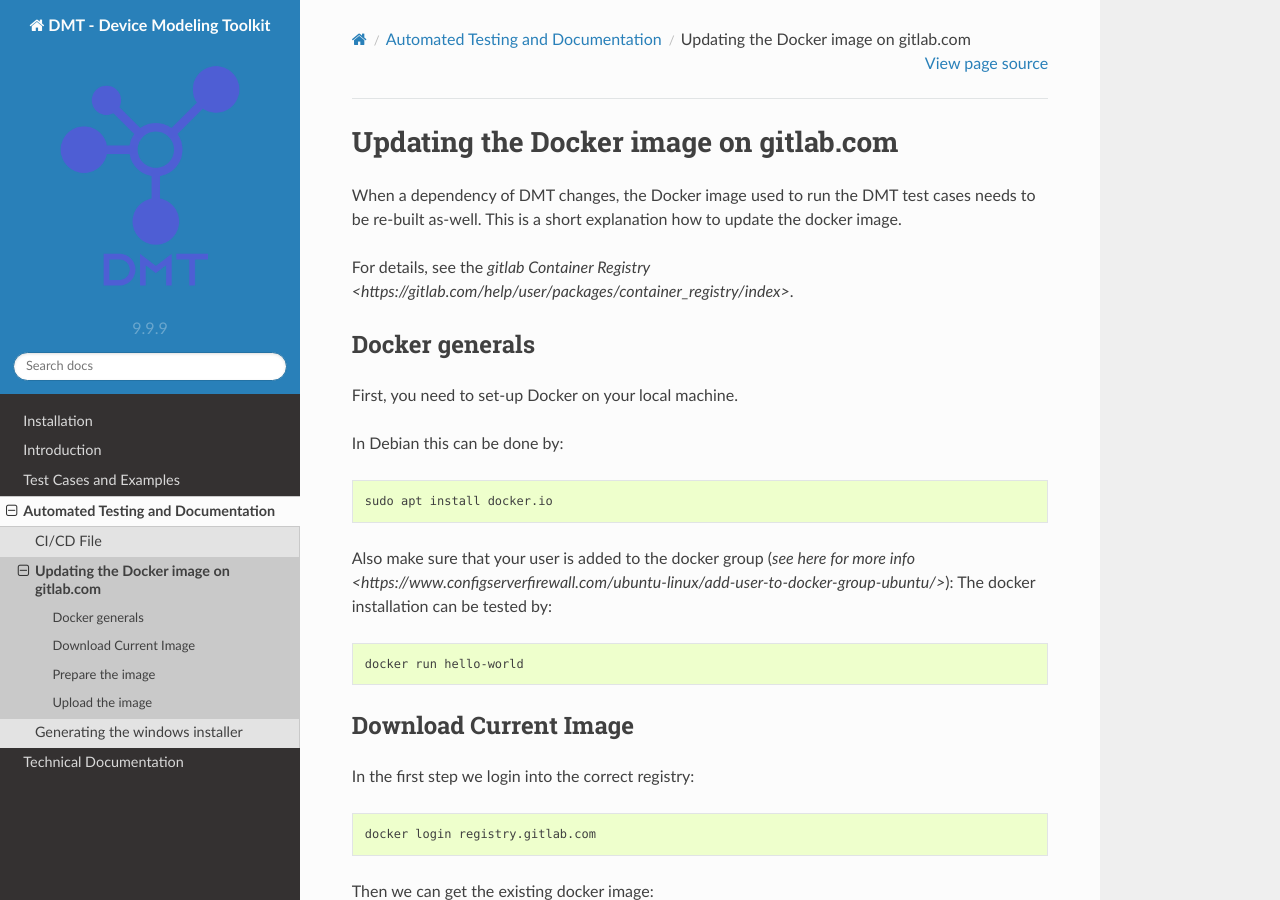
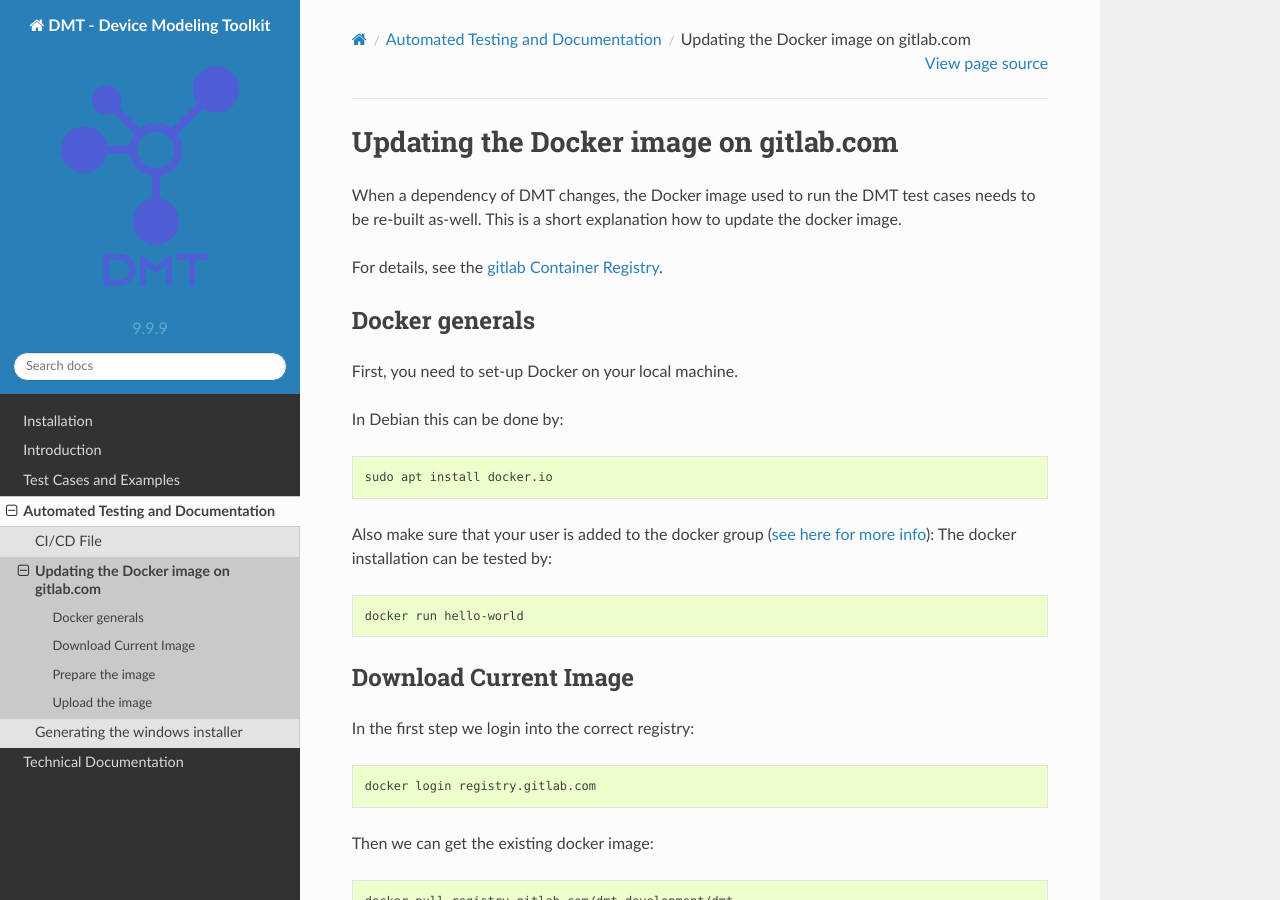
Before and after one commit to semimod/DMT-core, a Sphinx documentation site: the page built from doc/source/automatic_testing/updating_docker.rst, in a window 1280 px wide and 900 px high. Built offline with Sphinx 7.4.7 and the Read the Docs theme 2.0.0, drawn with Linux system fonts in a browser that asks for light colours; the version number is read from the project's files by our own code.

Commit message:
typos in docu

```diff
--- a/doc/source/automatic_testing/automated_test.rst
+++ b/doc/source/automatic_testing/automated_test.rst
@@ -4,7 +4,7 @@ CI/CD File
 This page explains the Gitlab CI/CD file, which automatically runs a number of
 test-cases and generates the documentation when a new commit is added to the DMT master or pre-master branch.
 
-For the full how-to check the documentation of `gitlab <https://docs.gitlab.com/ee/ci/index.html>`
+For the full how-to check the documentation of `gitlab <https://docs.gitlab.com/ee/ci/index.html>`__.
 
 
 Explanation to the automatic test and result generation
@@ -65,7 +65,7 @@ The last stage is used to generate the coverage report and the documentation:
     only:
       - master
 
-The artifacts that are generated in this step can be download from `pipelines <https://gitlab.com/dmt-development/dmt-core/pipelines>`.
+The artifacts that are generated in this step can be download from `pipelines <https://gitlab.com/dmt-development/dmt-core/pipelines>`__.
 
 Automatic Testing
 ----------------------------------------------------------
--- a/doc/source/automatic_testing/updating_docker.rst
+++ b/doc/source/automatic_testing/updating_docker.rst
@@ -5,7 +5,7 @@ When a dependency of DMT changes, the Docker image used to run the DMT test case
 needs to be re-built as-well.
 This is a short explanation how to update the docker image.
 
-For details, see the `gitlab Container Registry <https://gitlab.com/help/user/packages/container_registry/index>`.
+For details, see the `gitlab Container Registry <https://gitlab.com/help/user/packages/container_registry/index>`__.
 
 Docker generals
 -----------------
@@ -18,7 +18,7 @@ In Debian this can be done by:
 
   sudo apt install docker.io
 
-Also make sure that your user is added to the docker group (`see here for more info <https://www.configserverfirewall.com/ubuntu-linux/add-user-to-docker-group-ubuntu/>`):
+Also make sure that your user is added to the docker group (`see here for more info <https://www.configserverfirewall.com/ubuntu-linux/add-user-to-docker-group-ubuntu/>`__):
 The docker installation can be tested by:
 
 .. code-block:: bash
```
